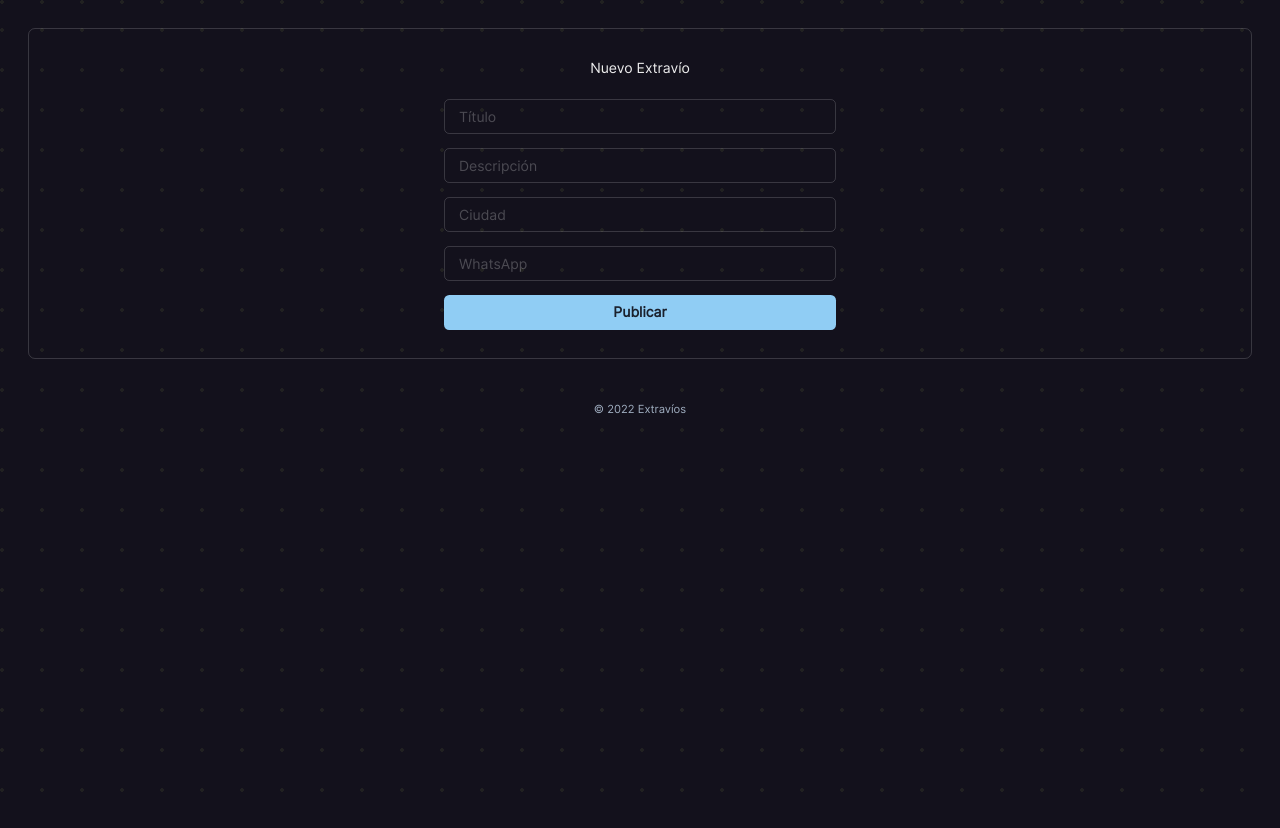
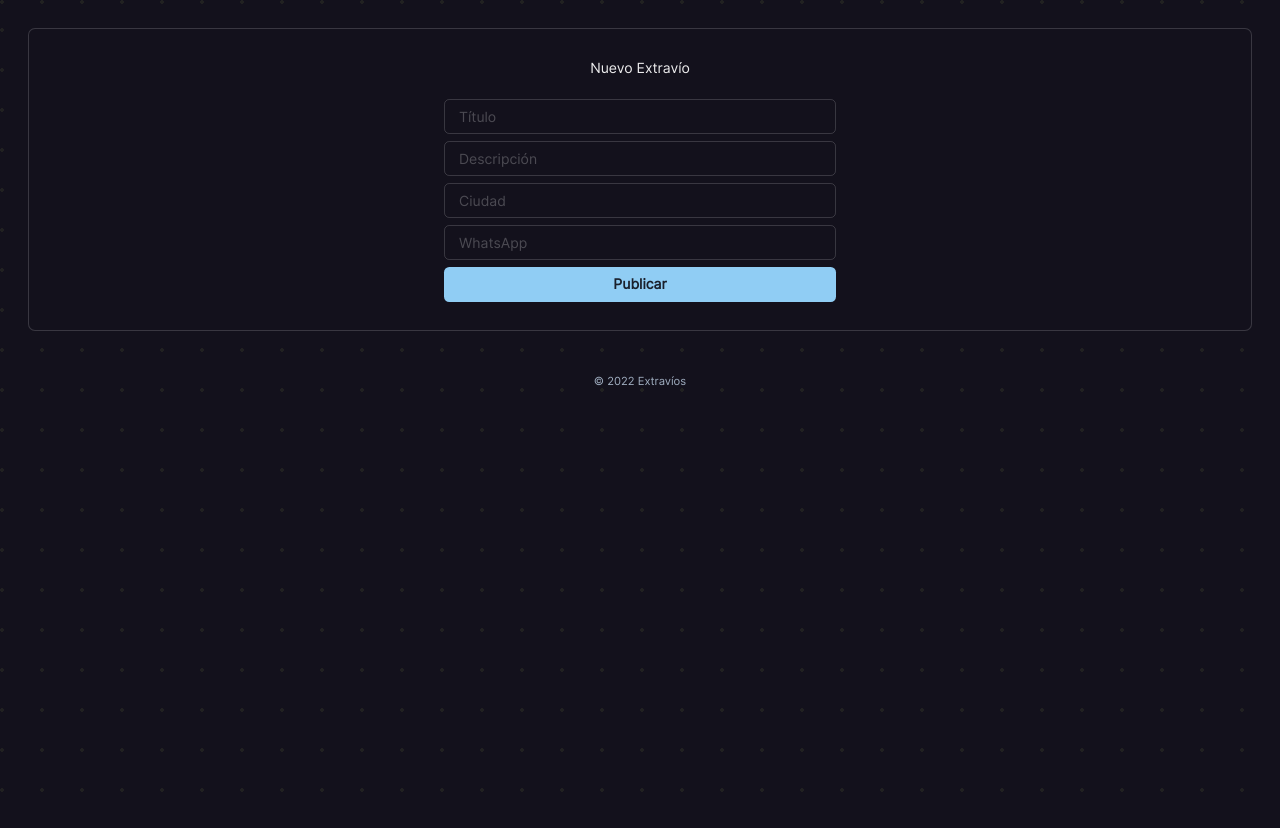
Before and after one commit to martinacostadev/extravios, a Next.js app: page /post/new in a window 1280 px wide. Built offline with nearby package versions, Linux system fonts and the light colour scheme.

Commit message:
feat: add YUP validation, errors, loading and textarea autoresize

```diff
--- /dev/null
+++ b/components/AutoResizeTextarea.tsx
@@ -0,0 +1,21 @@
+import { Textarea, TextareaProps } from '@chakra-ui/react'
+import React from 'react'
+import ResizeTextarea from 'react-textarea-autosize'
+
+export const AutoResizeTextarea = React.forwardRef<
+  HTMLTextAreaElement,
+  TextareaProps
+>((props, ref) => {
+  return (
+    <Textarea
+      minH="unset"
+      overflow="hidden"
+      w="100%"
+      resize="none"
+      ref={ref}
+      minRows={1}
+      as={ResizeTextarea}
+      {...props}
+    />
+  )
+})
--- a/package.json
+++ b/package.json
@@ -23,7 +23,9 @@
     "react": "18.1.0",
     "react-dom": "18.1.0",
     "react-icons": "^4.4.0",
-    "swr": "^1.3.0"
+    "react-textarea-autosize": "^8.3.4",
+    "swr": "^1.3.0",
+    "yup": "^0.32.11"
   },
   "devDependencies": {
     "@types/node": "17.0.38",
--- a/pages/post/new.tsx
+++ b/pages/post/new.tsx
@@ -1,9 +1,16 @@
-import { Button, Flex, Input, Stack } from '@chakra-ui/react'
+import { Box, Button, Flex, Input, Stack, useToast } from '@chakra-ui/react'
 import axios from 'axios'
+import { AutoResizeTextarea } from 'components/AutoResizeTextarea'
 import { server } from 'config'
 import { useFormik } from 'formik'
+import { useState } from 'react'
+import * as Yup from 'yup'
 
 export default function New() {
+  const [error, setError] = useState('')
+  const [loading, setLoading] = useState(false)
+  const toast = useToast()
+
   const formik = useFormik({
     initialValues: {
       title: '',
@@ -11,17 +18,49 @@ export default function New() {
       city: '',
       whatsApp: '',
     },
+    validationSchema: Yup.object({
+      title: Yup.string()
+        .min(10, 'Al menos 10 caracteres')
+        .max(50, 'Máximo 50 caracteres')
+        .required('Requerido'),
+      description: Yup.string()
+        .min(20, 'Al menos 20 caracteres')
+        .max(250, 'Máximo 250 caracteres')
+        .required('Requerido'),
+      city: Yup.string()
+        .min(6, 'Al menos 6 caracteres')
+        .max(100, 'Máximo 100 caracteres')
+        .required('Requerido'),
+      whatsApp: Yup.string()
+        .min(6, 'Al menos 6 caracteres')
+        .max(20, 'Máximo 20 caracteres')
+        .required('Requerido'),
+    }),
     onSubmit: (values, { resetForm }) => {
-      console.log('VALUES: ', values)
+      setLoading(true)
+      setError('')
+
       const URL = `${server}/posts`
       axios
         .post(URL, values)
         .then(function (response) {
           console.log(response)
           resetForm()
+          toast({
+            position: 'top',
+            title: '¡Extravío creado!',
+            description: 'Tu publicación fue creada con éxito.',
+            status: 'success',
+            duration: 5000,
+            isClosable: true,
+          })
         })
         .catch(function (error) {
           console.log(error)
+          setError(error?.message)
+        })
+        .finally(() => {
+          setLoading(false)
         })
     },
   })
@@ -37,11 +76,12 @@ export default function New() {
       padding={8}
       justifyContent="center"
       flexDirection="column"
+      backgroundColor={'bg.dark'}
     >
       <h2>Nuevo Extravío</h2>
 
       <form onSubmit={formik.handleSubmit}>
-        <Stack w={'md'} mt={4} gap={4}>
+        <Stack w={'md'} mt={4}>
           <Input
             placeholder="Título"
             size="md"
@@ -50,7 +90,10 @@ export default function New() {
             onChange={formik.handleChange}
             value={formik.values.title}
           />
-          <Input
+          {formik.touched.title && formik.errors.title ? (
+            <Box color={'red.600'}>{formik.errors.title}</Box>
+          ) : null}
+          <AutoResizeTextarea
             placeholder="Descripción"
             size="md"
             id="description"
@@ -58,6 +101,9 @@ export default function New() {
             onChange={formik.handleChange}
             value={formik.values.description}
           />
+          {formik.touched.description && formik.errors.description ? (
+            <Box color={'red.600'}>{formik.errors.description}</Box>
+          ) : null}
           <Input
             placeholder="Ciudad"
             size="md"
@@ -66,6 +112,9 @@ export default function New() {
             onChange={formik.handleChange}
             value={formik.values.city}
           />
+          {formik.touched.city && formik.errors.city ? (
+            <Box color={'red.600'}>{formik.errors.city}</Box>
+          ) : null}
           <Input
             placeholder="WhatsApp"
             size="md"
@@ -74,9 +123,13 @@ export default function New() {
             onChange={formik.handleChange}
             value={formik.values.whatsApp}
           />
-          <Button colorScheme="blue" type="submit">
+          {formik.touched.whatsApp && formik.errors.whatsApp ? (
+            <Box color={'red.600'}>{formik.errors.whatsApp}</Box>
+          ) : null}
+          <Button isLoading={loading} colorScheme="blue" type="submit">
             Publicar
           </Button>
+          {error ? <Box color="red.600">{error}</Box> : null}
         </Stack>
       </form>
     </Flex>
```
Also changed, not shown: 2 other files (tests, documents, lock files or other folders).
